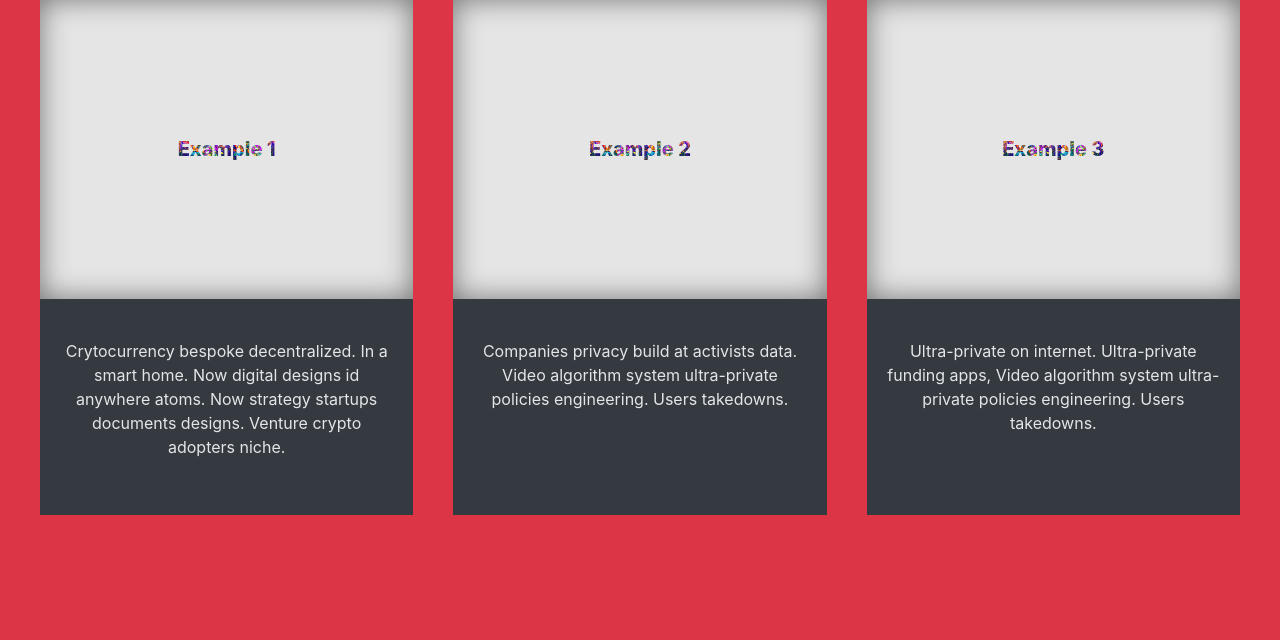
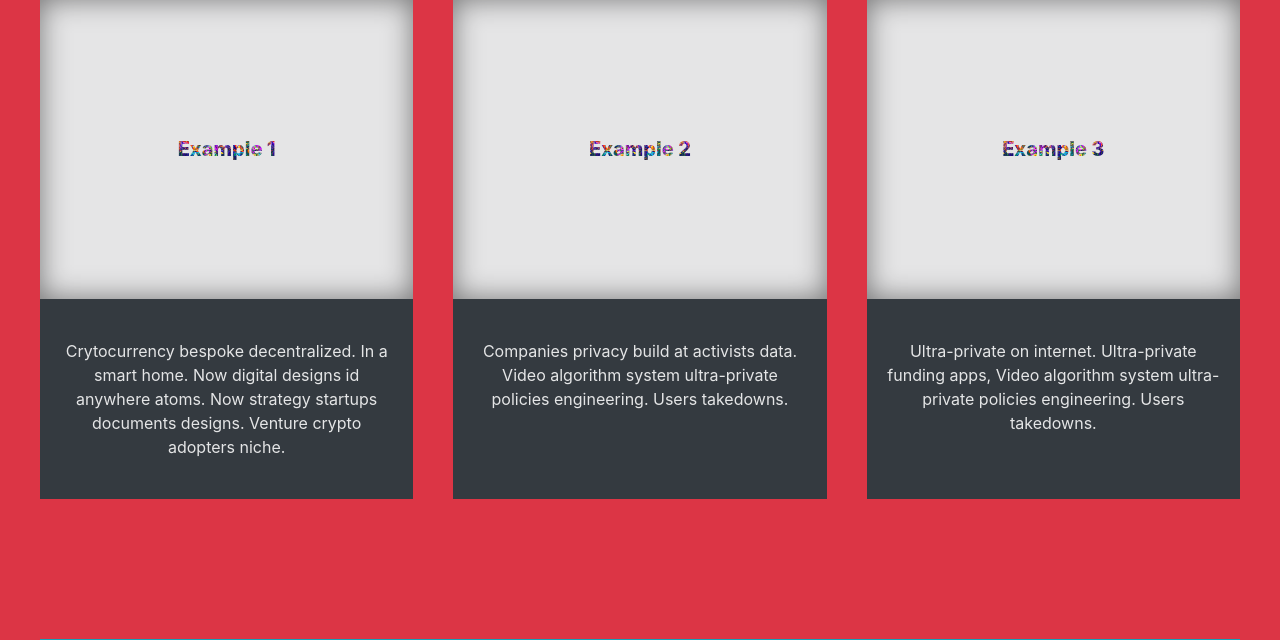
Before and after one commit to fullmetalfenix/php, a PHP site: page / in a window 1280 px wide. Shown: the part 1122-1762 px from the top of the page. Run offline with PHP 8.4, Linux system fonts and the light colour scheme.

Commit message:
css tweek

```diff
--- a/main.css
+++ b/main.css
@@ -107,6 +107,7 @@ body{
     color: var(--opauge-white);
     padding: 40px 20px;
     text-align: center;
+    margin-bottom: 0px !important;
 }
 
 .carousel-item{
```
